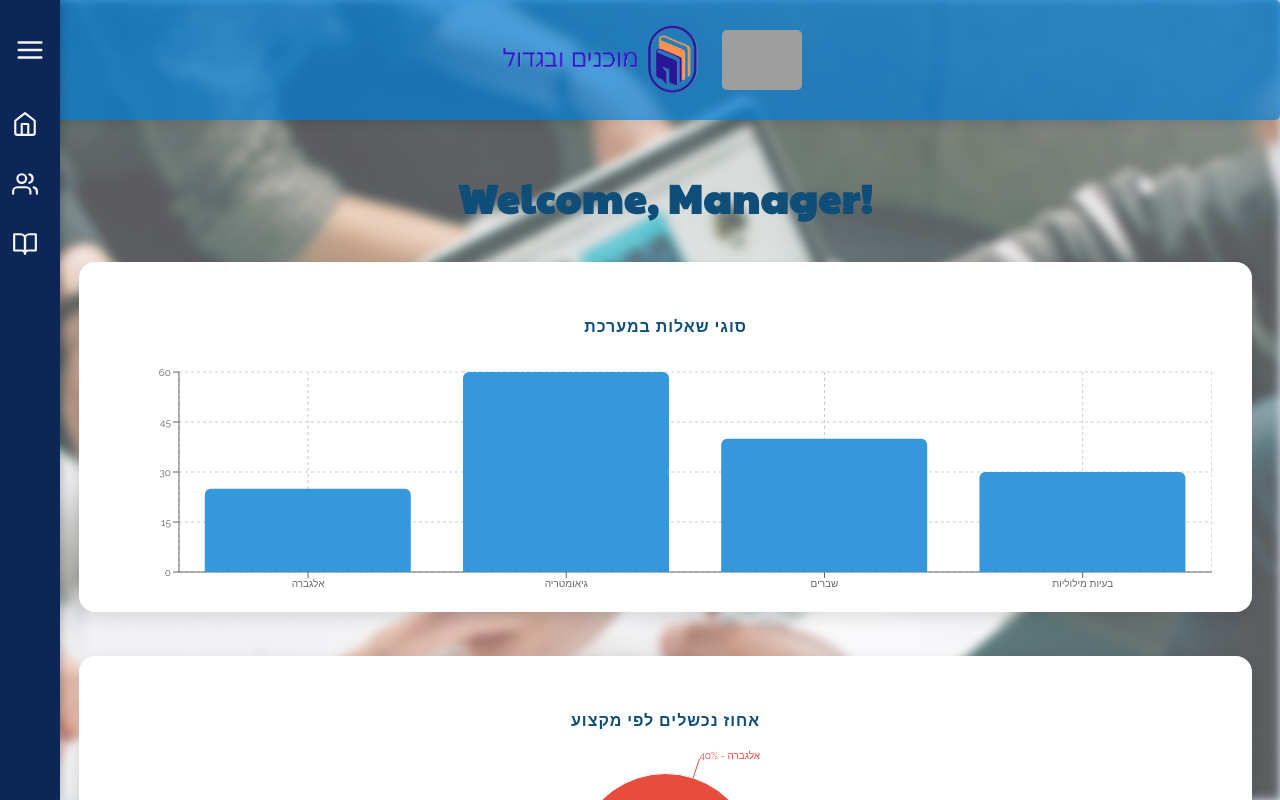
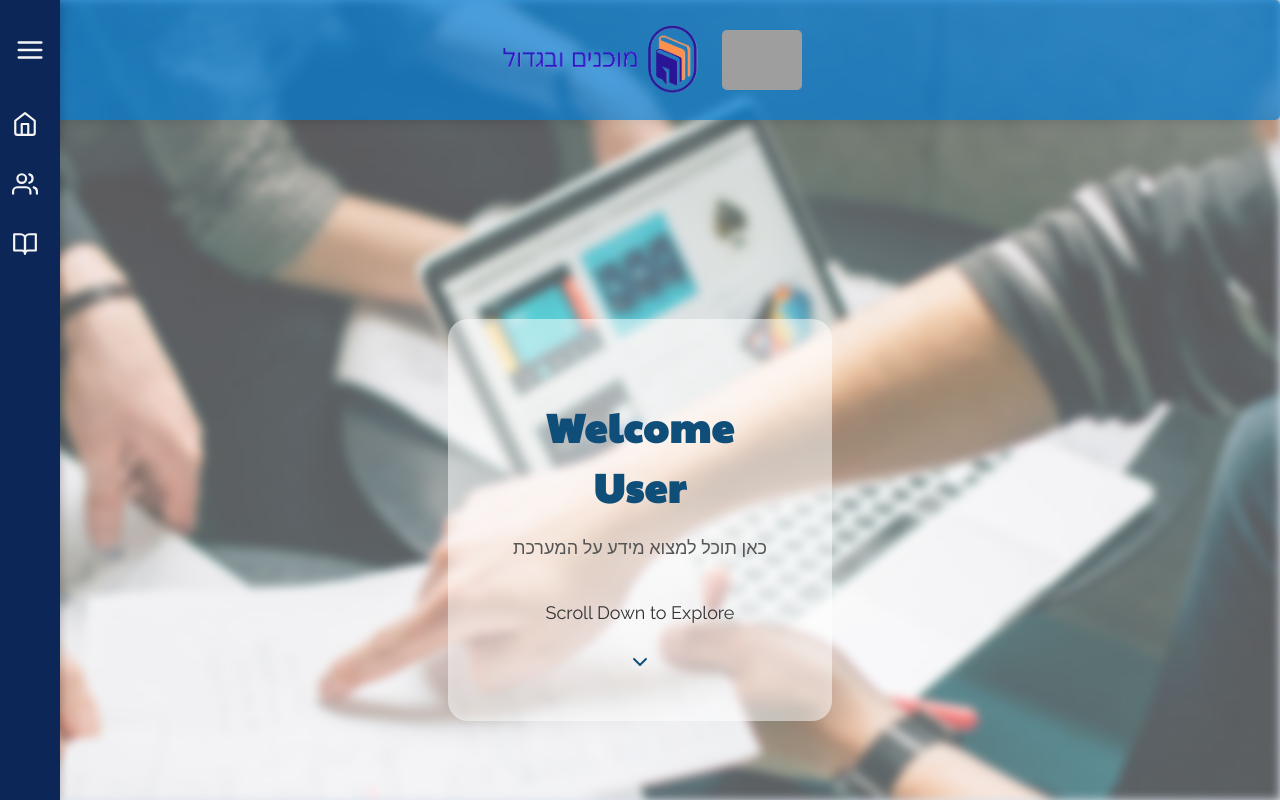
Before and after one commit to MishkaSid/FinalProject, a React (Vite) app: page /manager in a window 1280 px wide. Shown: the top 800 px of the page. Built offline with nearby package versions, Linux system fonts and the light colour scheme; grey boxes are pictures that could not be loaded.

Commit message:
fixing bugs

```diff
--- /dev/null
+++ b/src/components/welcome/Welcome.jsx
@@ -0,0 +1,54 @@
+"use client";
+
+import { useEffect, useState, useRef } from "react";
+import { ChevronDown } from "lucide-react";
+import styles from "./welcome.module.css";
+
+/**
+ * Reusable Welcome section component with scroll behavior.
+ * @param {React.ReactNode} children - The content to scroll to.
+ * @returns {JSX.Element}
+ */
+const Welcome = ({ user = { username: "User" }, children }) => {
+  const [isVisible, setIsVisible] = useState(true);
+  const nextSectionRef = useRef(null);
+
+  useEffect(() => {
+    const handleScroll = () => {
+      setIsVisible(window.scrollY === 0);
+    };
+
+    window.addEventListener("scroll", handleScroll);
+    return () => window.removeEventListener("scroll", handleScroll);
+  }, []);
+
+  const scrollDown = () => {
+    nextSectionRef.current?.scrollIntoView({ behavior: "smooth" });
+  };
+
+  return (
+    <>
+      <div className={styles.welcomeContainer}>
+        <div className={styles.content}>
+          <h1 className={styles.title}>welcome {user.username}</h1>
+          <p className={styles.subtitle}>כאן תוכל למצוא מידע על המערכת</p>
+
+          {isVisible && (
+            <div className={styles.scrollIndicator} onClick={scrollDown}>
+              <p>Scroll Down to Explore</p>
+              <div className={styles.chevronContainer}>
+                <ChevronDown className={styles.chevron} />
+              </div>
+            </div>
+          )}
+        </div>
+      </div>
+
+      <div ref={nextSectionRef} className={styles.nextSection}>
+        {children}
+      </div>
+    </>
+  );
+};
+
+export default Welcome;
--- /dev/null
+++ b/src/components/welcome/welcome.module.css
@@ -0,0 +1,91 @@
+.welcomeContainer {
+  height: 100vh;
+  display: flex;
+  justify-content: center;
+  align-items: center;
+  position: relative;
+  overflow: hidden;
+  animation: fadeIn 1.2s ease-in-out;
+}
+
+.content {
+  background:rgba(255, 255, 255, 0.5);
+  padding: 5rem;
+  border-radius: 2rem;
+  width: 30%;
+  text-align: center;
+  animation: slideUp 1s ease forwards;
+  opacity: 0;
+  transform: translateY(40px);
+}
+
+.title {
+  font-weight: bold;
+  color: var(--clr-blue-2);
+  margin-bottom: 0.5rem;
+  animation: fadeIn 1s 0.2s ease-out forwards;
+  opacity: 0;
+}
+
+.subtitle {
+  color: #555;
+  margin-bottom: 2rem;
+  animation: fadeIn 1s 0.4s ease-out forwards;
+  opacity: 0;
+}
+
+.scrollIndicator {
+  display: flex;
+  flex-direction: column;
+  align-items: center;
+  font-size: 0.95rem;
+  color: #333;
+  cursor: pointer;
+  animation: fadeIn 1s 1s ease-out forwards;
+  opacity: 0;
+}
+
+.scrollIndicator p{
+  color: #333;
+}
+
+.chevronContainer {
+  margin-top: 0.3rem;
+  animation: bounce 2s infinite;
+}
+
+.chevron {
+  width: 24px;
+  height: 24px;
+  stroke-width: 2px;
+  color: var(--clr-blue-2);
+}
+
+/* Animate the entrance */
+@keyframes fadeIn {
+  to {
+    opacity: 1;
+  }
+}
+
+@keyframes slideUp {
+  to {
+    transform: translateY(0);
+    opacity: 1;
+  }
+}
+
+/* Bounce chevron */
+@keyframes bounce {
+  0%, 100% {
+    transform: translateY(0);
+  }
+  50% {
+    transform: translateY(8px);
+  }
+}
+
+/* Section below for scroll target */
+.nextSection {
+
+}
--- a/src/index.css
+++ b/src/index.css
@@ -73,6 +73,7 @@ Global Styles
 
 html {
   font-size: 62.5%;
+  scroll-behavior: smooth;
 }
 
 body {
--- a/src/pages/manager/home/Manager.jsx
+++ b/src/pages/manager/home/Manager.jsx
@@ -8,6 +8,7 @@ import styles from "../manager.module.css";
 import GradesDistributionChart from "../../../components/charts/GradeDistributionChart";
 import QuestionStatsChart from "../../../components/charts/QuestionStatsChart";
 import StudentUsageChart from "../../../components/charts/StudentUsageChart";
+import Welcome from "../../../components/welcome/Welcome";
 
 /**
  * The Manager component renders the main page for managers.
@@ -28,13 +29,13 @@ function Manager() {
 
   return (
     <div className={styles.adminPage}>
+      <Welcome/>
       <Sidebar isOpen={isSidebarOpen} setIsOpen={setIsSidebarOpen} />
 
       <div className={`pageContent ${isSidebarOpen ? "blurred" : ""}`}>
         <div className={styles.background}></div>
 
         <div className={styles.managerPage}>
-          <h1 className={styles.welcomeText}>Welcome, Manager!</h1>
 
           <div className={styles.chartsGrid}>
             <QuestionStatsChart/>
--- a/src/pages/manager/manager.module.css
+++ b/src/pages/manager/manager.module.css
@@ -82,6 +82,7 @@
   background: #2980b9;
 }
 
+
 /* Responsive Design */
 @media (max-width: 768px) {
   .admin-page {
```
